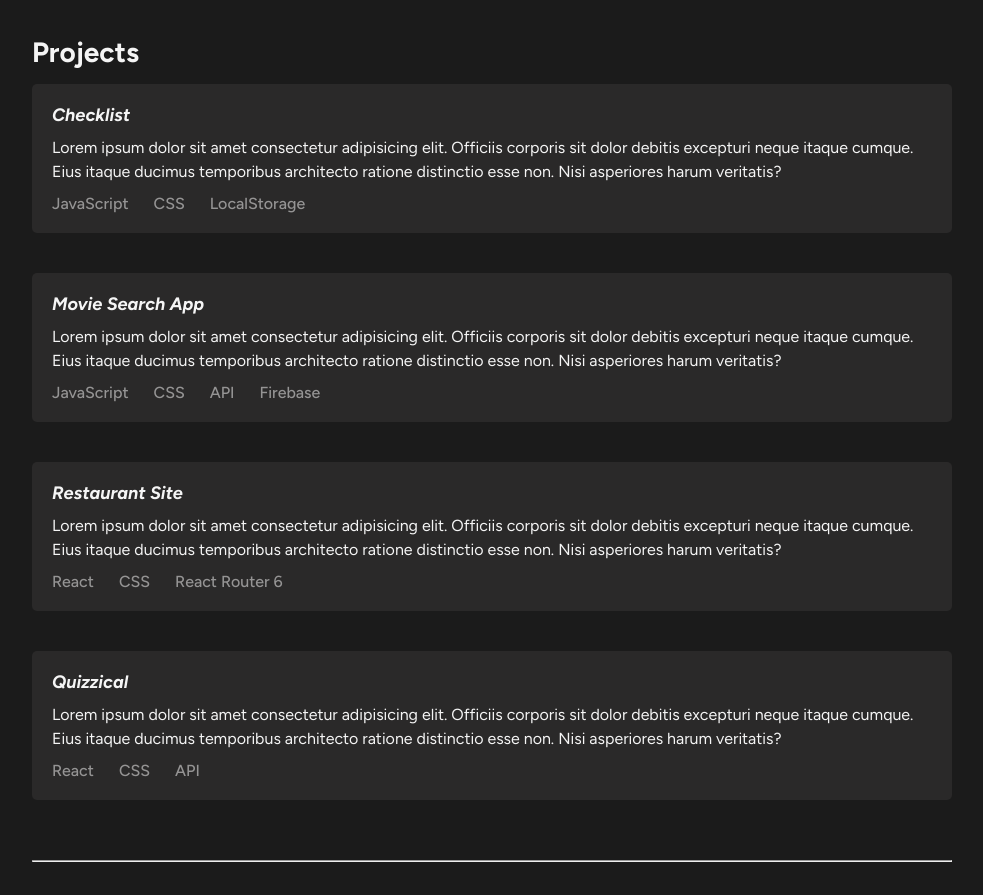
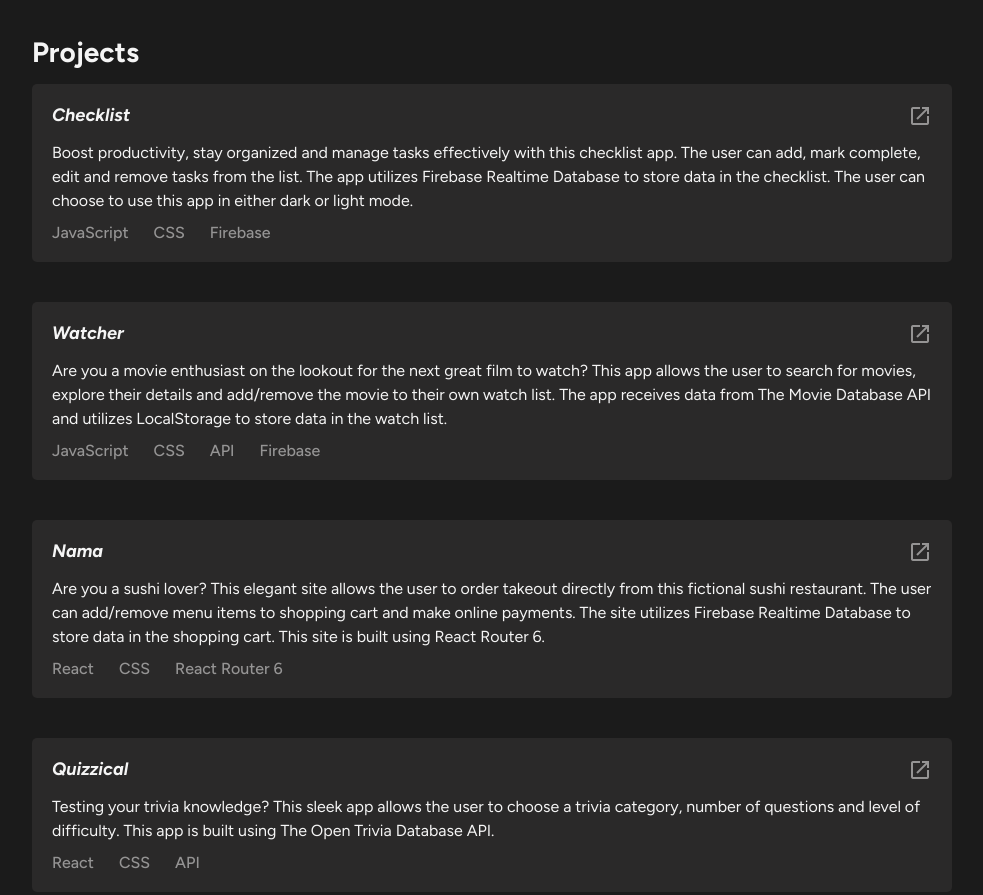
Before and after one commit to alexismgjackson-github/portfolio, a plain HTML site: page Portfolio/index.html in a window 1280 px wide. Shown: the part 1400-2295 px from the top of the page, without its empty margins (148-1131 px from the left). Drawn offline with nearby package versions, Linux system fonts and the light colour scheme.

Commit message:
Update html and css
Update html and css

```diff
--- a/Portfolio/index.css
+++ b/Portfolio/index.css
@@ -2,9 +2,9 @@
   --font-family: "Figtree", sans-serif;
   --color-light: #f5f5f5;
   --color-medium: #959494;
-  --color-hover: #3e3d3d;
-  --color-dark-primary: #1b1b1b;
-  --color-dark-secondary: #2a2929;
+  --color-semibold: #3e3d3d;
+  --color-bold: #2a2929;
+  --color-black: #1b1b1b;
 }
 
 *,
@@ -25,7 +25,7 @@ html:focus-within {
 }
 
 body {
-  background-color: var(--color-dark-primary);
+  background-color: var(--color-black);
   color: var(--color-light);
   display: grid;
   gap: 6rem;
@@ -71,7 +71,7 @@ a {
 }
 
 hr {
-  color: var(--color-dark-secondary);
+  color: var(--color-bold);
 }
 
 main {
@@ -96,14 +96,25 @@ main {
 }
 
 .project {
-  background-color: var(--color-dark-secondary);
+  background-color: var(--color-bold);
   border-radius: 0.5rem;
   cursor: pointer;
   padding: 2rem;
 }
 
-.project:hover {
-  background-color: var(--color-hover);
+.project:hover,
+.project:active {
+  background-color: var(--color-semibold);
+}
+
+.project-header {
+  display: flex;
+  justify-content: space-between;
+}
+
+.material-symbols-outlined:hover,
+.material-symbols-outlined:active {
+  color: var(--color-light);
 }
 
 .project-tools {
--- a/Portfolio/index.html
+++ b/Portfolio/index.html
@@ -12,6 +12,10 @@
       href="https://fonts.googleapis.com/css2?family=Figtree:ital,wght@0,300..900;1,300..900&display=swap"
       rel="stylesheet"
     />
+    <link
+      rel="stylesheet"
+      href="https://fonts.googleapis.com/css2?family=Material+Symbols+Outlined:opsz,wght,FILL,GRAD@20,400,0,0"
+    />
   </head>
   <body>
     <header>
@@ -22,10 +26,10 @@
         <h2>About</h2>
         <p>
           I'm a frontend developer focused on creating engaging and accessible
-          web experiences. I have a passion for UI design and complex problem
-          solving. My unconventional background in customer service is my
-          superpower. In my free time, I enjoy listening to music, watching
-          movies, reading books and exploring thrift shops.
+          web experiences. I have a passion for UI design and solving complex
+          problems. My unconventional background in customer service is my
+          superpower. When I'm not at my desk, I am probably listening to music,
+          watching movies, reading books or exploring thrift shops.
         </p>
       </section>
       <hr />
@@ -104,26 +108,38 @@
         <h2>Projects</h2>
         <div class="projects-grid" id="projects-grid">
           <div class="project">
-            <h3 class="project-name">Checklist</h3>
+            <div class="project-header">
+              <h3 class="project-name">Checklist</h3>
+              <a href="#" class="project-link">
+                <span class="material-symbols-outlined">open_in_new</span>
+              </a>
+            </div>
             <p class="project-details">
-              Lorem ipsum dolor sit amet consectetur adipisicing elit. Officiis
-              corporis sit dolor debitis excepturi neque itaque cumque. Eius
-              itaque ducimus temporibus architecto ratione distinctio esse non.
-              Nisi asperiores harum veritatis?
+              Boost productivity, stay organized and manage tasks effectively
+              with this checklist app. The user can add, mark complete, edit and
+              remove tasks from the list. The app utilizes Firebase Realtime
+              Database to store data in the checklist. The user can choose to
+              use this app in either dark or light mode.
             </p>
             <ul class="project-tools">
               <li class="tool">JavaScript</li>
               <li class="tool">CSS</li>
-              <li class="tool">LocalStorage</li>
+              <li class="tool">Firebase</li>
             </ul>
           </div>
           <div class="project">
-            <h3 class="project-name">Movie Search App</h3>
+            <div class="project-header">
+              <h3 class="project-name">Watcher</h3>
+              <a href="#" class="project-link">
+                <span class="material-symbols-outlined">open_in_new</span>
+              </a>
+            </div>
             <p class="project-details">
-              Lorem ipsum dolor sit amet consectetur adipisicing elit. Officiis
-              corporis sit dolor debitis excepturi neque itaque cumque. Eius
-              itaque ducimus temporibus architecto ratione distinctio esse non.
-              Nisi asperiores harum veritatis?
+              Are you a movie enthusiast on the lookout for the next great film
+              to watch? This app allows the user to search for movies, explore
+              their details and add/remove the movie to their own watch list.
+              The app receives data from The Movie Database API and utilizes
+              LocalStorage to store data in the watch list.
             </p>
             <ul class="project-tools">
               <li class="tool">JavaScript</li>
@@ -133,12 +149,19 @@
             </ul>
           </div>
           <div class="project">
-            <h3 class="project-name">Restaurant Site</h3>
+            <div class="project-header">
+              <h3 class="project-name">Nama</h3>
+              <a href="#" class="project-link">
+                <span class="material-symbols-outlined">open_in_new</span>
+              </a>
+            </div>
             <p class="project-details">
-              Lorem ipsum dolor sit amet consectetur adipisicing elit. Officiis
-              corporis sit dolor debitis excepturi neque itaque cumque. Eius
-              itaque ducimus temporibus architecto ratione distinctio esse non.
-              Nisi asperiores harum veritatis?
+              Are you a sushi lover? This elegant site allows the user to order
+              takeout directly from this fictional sushi restaurant. The user
+              can add/remove menu items to shopping cart and make online
+              payments. The site utilizes Firebase Realtime Database to store
+              data in the shopping cart. This site is built using React Router
+              6.
             </p>
             <ul class="project-tools">
               <li class="tool">React</li>
@@ -147,12 +170,16 @@
             </ul>
           </div>
           <div class="project">
-            <h3 class="project-name">Quizzical</h3>
+            <div class="project-header">
+              <h3 class="project-name">Quizzical</h3>
+              <a href="#" class="project-link">
+                <span class="material-symbols-outlined">open_in_new</span>
+              </a>
+            </div>
             <p class="project-details">
-              Lorem ipsum dolor sit amet consectetur adipisicing elit. Officiis
-              corporis sit dolor debitis excepturi neque itaque cumque. Eius
-              itaque ducimus temporibus architecto ratione distinctio esse non.
-              Nisi asperiores harum veritatis?
+              Testing your trivia knowledge? This sleek app allows the user to
+              choose a trivia category, number of questions and level of
+              difficulty. This app is built using The Open Trivia Database API.
             </p>
             <ul class="project-tools">
               <li class="tool">React</li>
```
